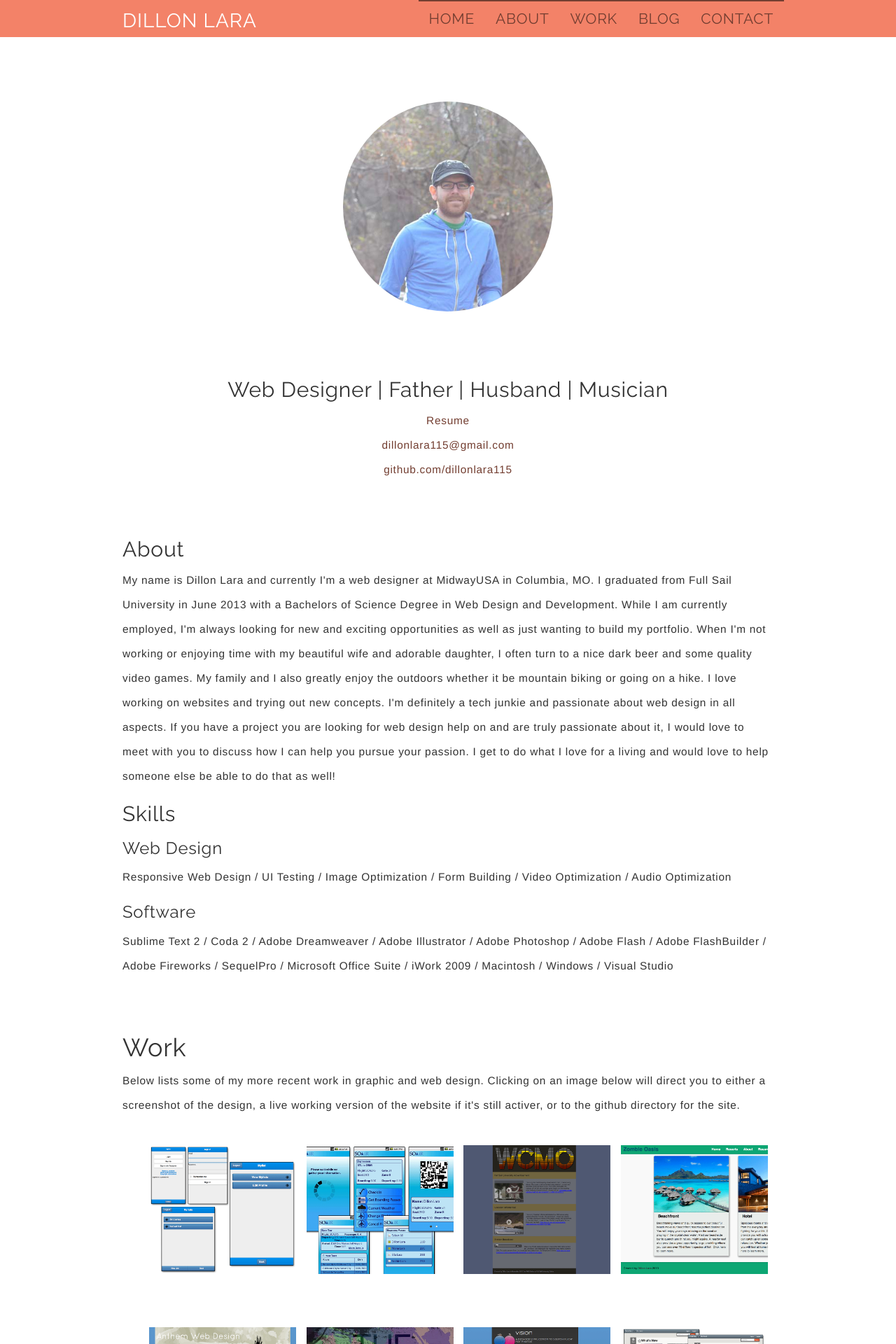
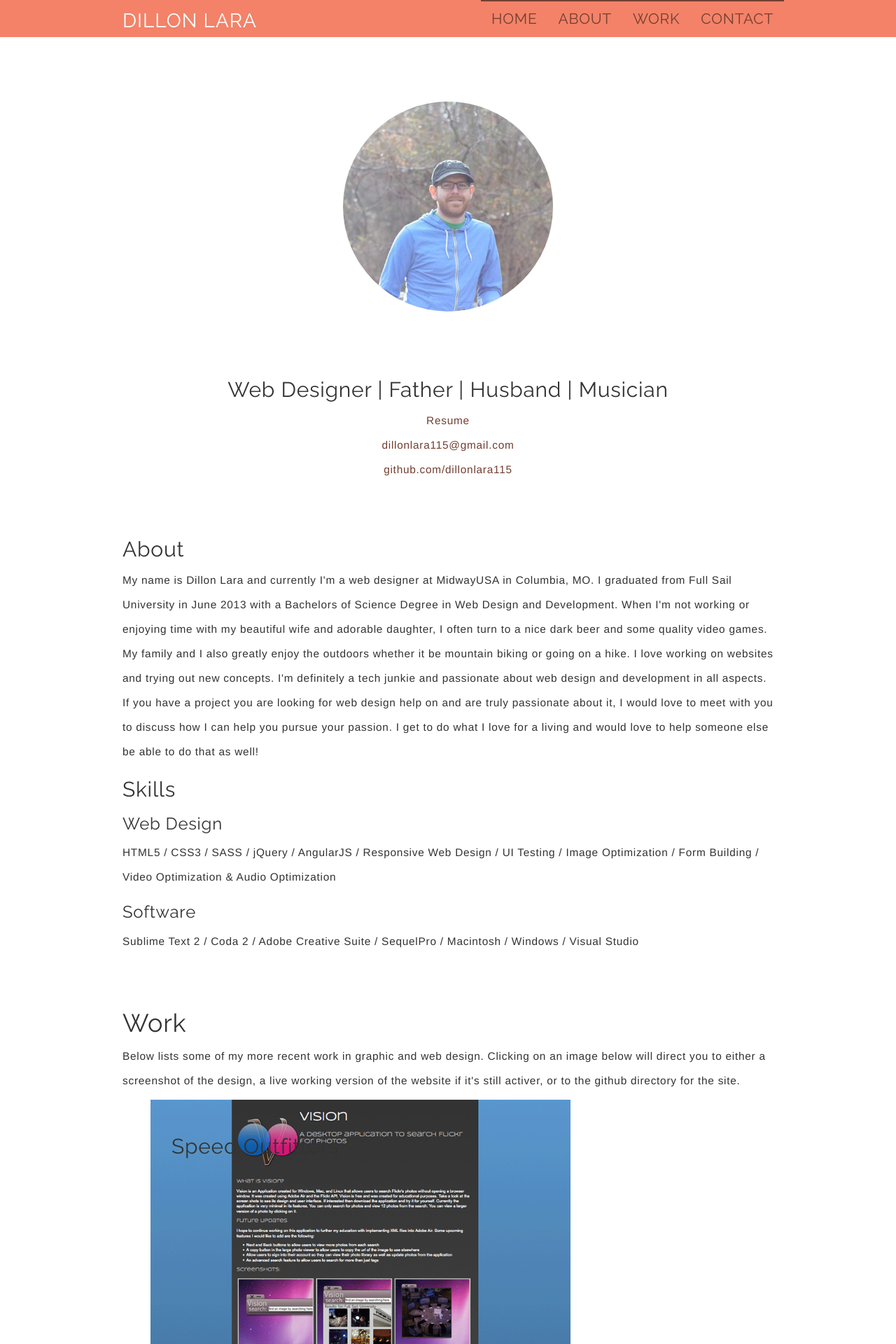
Before and after one commit to dillonlara115/myPortfolio, a Rails app: page / in a window 1280 px wide. Shown: the top 1920 px of the page at 70% size. Run offline with Rails 7, Linux system fonts and the light colour scheme; style sheets or scripts are compiled from the project's sources; some libraries are stand-ins or nearby versions.

Commit message:
init commit

```diff
--- a/app/assets/stylesheets/static_pages.css.scss
+++ b/app/assets/stylesheets/static_pages.css.scss
@@ -1,6 +1,43 @@
 // Place all the styles related to the StaticPages controller here.
 // They will automatically be included in application.css.
 // You can use Sass (SCSS) here: http://sass-lang.com/
+
+.work-item {
+	cursor: pointer;
+	position: relative;
+	h2 {
+		position: absolute;
+		top: 1em;
+		left: 1em;
+	}
+	p, a {
+		display: none;
+	}
+	img {
+		max-width: 600px;
+		width: 100%;
+	}
+
+	&:hover {
+		p, a {
+			display: inline-block;
+			position: absolute;
+		}
+		p {
+			bottom: 2em;
+			left:1em;
+			width: 90%;
+			max-width: 600px;
+		}
+		a {
+			bottom: 1em;
+			right: 1em;
+		}
+	}
+}
+
+
+
 
 .og-grid {
 	list-style: none;
@@ -8,14 +45,14 @@
 	margin: 0 auto;
 	text-align: center;
 	width: 100%;
+	li {
+		display: inline-block;
+		margin: 10px 5px 0 5px;
+		vertical-align: top;
+		height: 250px;
+	}
 }
 
-.og-grid li {
-	display: inline-block;
-	margin: 10px 5px 0 5px;
-	vertical-align: top;
-	height: 250px;
-}
 
 .og-grid li > a,
 .og-grid li > a img {
--- a/app/views/layouts/_header.html.erb
+++ b/app/views/layouts/_header.html.erb
@@ -14,7 +14,7 @@
 				<li><%= link_to "Home", "#top", 'data-hover' => 'home' %></li>
 				<li><%= link_to "About", "#about", 'data-hover' => 'about' %></li>
 				<li><%= link_to "Work", "#work", 'data-hover' => 'work' %></li>
-				<li><%= link_to "Blog", "#blog", 'data-hover' => 'blog' %></li>
+				<!-- <li><%= link_to "Blog", "#blog", 'data-hover' => 'blog' %></li> -->
 				<li><%= link_to "Contact", "#contact", 'data-hover' => 'contact' %></li>
 			</ul>
 		</div>
--- a/app/views/static_pages/home.html.erb
+++ b/app/views/static_pages/home.html.erb
@@ -16,20 +16,49 @@
 </div>
 <section id="about">
 	<h2>About</h2>
-	<p itemprop="description">My name is <span itemprop="name">Dillon Lara</span> and currently I'm a <span itemprop="jobTitle">web designer</span> at <span itemprop="worksFor">MidwayUSA </spam>in Columbia, MO.  I graduated from Full Sail University in June 2013 with a Bachelors of Science Degree in Web Design and Development.  While I am currently employed, I'm always looking for new and exciting opportunities as well as just wanting to build my portfolio.  When I'm not working or enjoying time with my beautiful wife and adorable daughter, I often turn to a nice dark beer and some quality video games.  My family and I also greatly enjoy the outdoors whether it be mountain biking or going on a hike.  I love working on websites and trying out new concepts.  I'm definitely a tech junkie and passionate about web design in all aspects.  If you have a project you are looking for web design help on and are truly passionate about it, I would love to meet with you to discuss how I can help you pursue your passion.  I get to do what I love for a living and would love to help someone else be able to do that as well!</p>
+	<p itemprop="description">My name is <span itemprop="name">Dillon Lara</span> and currently I'm a <span itemprop="jobTitle">web designer</span> at <span itemprop="worksFor">MidwayUSA </span>in Columbia, MO.  I graduated from Full Sail University in June 2013 with a Bachelors of Science Degree in Web Design and Development.  When I'm not working or enjoying time with my beautiful wife and adorable daughter, I often turn to a nice dark beer and some quality video games.  My family and I also greatly enjoy the outdoors whether it be mountain biking or going on a hike.  I love working on websites and trying out new concepts.  I'm definitely a tech junkie and passionate about web design and development in all aspects.  If you have a project you are looking for web design help on and are truly passionate about it, I would love to meet with you to discuss how I can help you pursue your passion.  I get to do what I love for a living and would love to help someone else be able to do that as well!</p>
 </section>
 
 
 <h2>Skills</h2>
 <h3>Web Design</h3>
-<p>Responsive Web Design / UI Testing / Image Optimization / Form Building / Video Optimization / Audio Optimization</p>
+<p>HTML5 / CSS3 / SASS / jQuery / AngularJS / Responsive Web Design / UI Testing / Image Optimization / Form Building / Video Optimization & Audio Optimization</p>
 <h3>Software</h3>
-<p>Sublime Text 2 / Coda 2 / Adobe Dreamweaver / Adobe Illustrator / Adobe Photoshop / Adobe Flash / Adobe FlashBuilder / Adobe Fireworks /  SequelPro / Microsoft Office Suite / iWork 2009 / Macintosh / Windows / Visual Studio</p>
+<p>Sublime Text 2 / Coda 2 / Adobe Creative Suite /  SequelPro / Macintosh / Windows / Visual Studio</p>
+
 <section id="work">
+  <h1>Work</h1>
+  <p>Below lists some of my more recent work in graphic and web design.  Clicking on an image below will direct you to either a screenshot of the design, a live working version of the website if it's still activer, or to the github directory for the site.</p>
+
+  <ul>
+    <li>
+      <figure class="work-item">
+        <%= image_tag('visionapp2.png', alt: "Speed Outfitters") %>
+        <figcaption>
+            <h2>Speed Outfitters</h2>
+            <p>Motorsport Apparel website. Built with AngularJS, ectJS, HTML and css using bootstrap 3 and bootstrap 2 for the admin site.</p>
+          <a href="#">View Site</a>
+        </figcaption>
+      </figure>
+    </li>
+  </ul>
+</section>
+
+<!-- <section id="work">
 	<h1>Work</h1>
 	<p>Below lists some of my more recent work in graphic and web design.  Clicking on an image below will direct you to either a screenshot of the design, a live working version of the website if it's still activer, or to the github directory for the site.</p>
     <div class='container'>
       <ul id="og-grid" class="og-grid">
+        <li>
+          <a href="#" data-largesrc="/assets/visionapp2.png" data-title="Speed Outfitters" data-description="Motorsport Apparel website. Built with AngularJS, ectJS, HTML and css using bootstrap 3 and bootstrap 2 for the admin site.">
+            <%= image_tag('visionapp2.png', alt: "img01", width: "210px") %>
+          </a>
+        </li>
+        <li>
+          <a href="https://github.com/dillonlara115/socialSpin" data-largesrc="/assets/socialspin.jpg" data-title="Social Spin Website" data-description="This was my final project for school.  It is a social music rating website built using Ruby on Rails and bootstrap." target="_blank">
+            <%= image_tag('socialspin.jpg', alt: "img01", width: "210px") %>
+          </a>
+        </li>
           <li>
             <a href="https://github.com/dillonlara115/myList" data-largesrc="/assets/mylist.png" data-title="MyList Mobile Site" data-description="Mobile website created using Ruby on Rails and jQuery Mobile.  This was a web app created to allow users to create, customize, edit, delete and update lists such as a grocery list." target="_blank">
               <%= image_tag('mylist.png', alt: "img03", width: "210px") %>
@@ -60,24 +89,15 @@
               <%= image_tag('poster.png', alt: "img01", width: "210px") %>
             </a>
           </li>
-          <li>
-            <a href="#" data-largesrc="/assets/visionapp2.png" data-title="Vision Air App Web Page" data-description="Vision App landing page created for an Air application that I also created.">
-              <%= image_tag('visionapp2.png', alt: "img01", width: "210px") %>
-            </a>
-          </li>
-          <li>
-            <a href="https://github.com/dillonlara115/socialSpin" data-largesrc="/assets/socialspin.jpg" data-title="Social Spin Website" data-description="This was my final project for school.  It is a social music rating website built using Ruby on Rails and bootstrap." target="_blank">
-              <%= image_tag('socialspin.jpg', alt: "img01", width: "210px") %>
-            </a>
-          </li>
+
         </ul>
     </div>
-</section>
+</section> -->
 
-<section id="blog">
+<!-- <section id="blog">
     <h1>Blog</h1>
      <%= link_to "Check out my blog", "http://dillon-lara-web-designer.apps.runkite.com/", target: "_blank" %>
-</section>
+</section> -->
 
 <section id="contact">
 <h1>Contact</h1>
```
